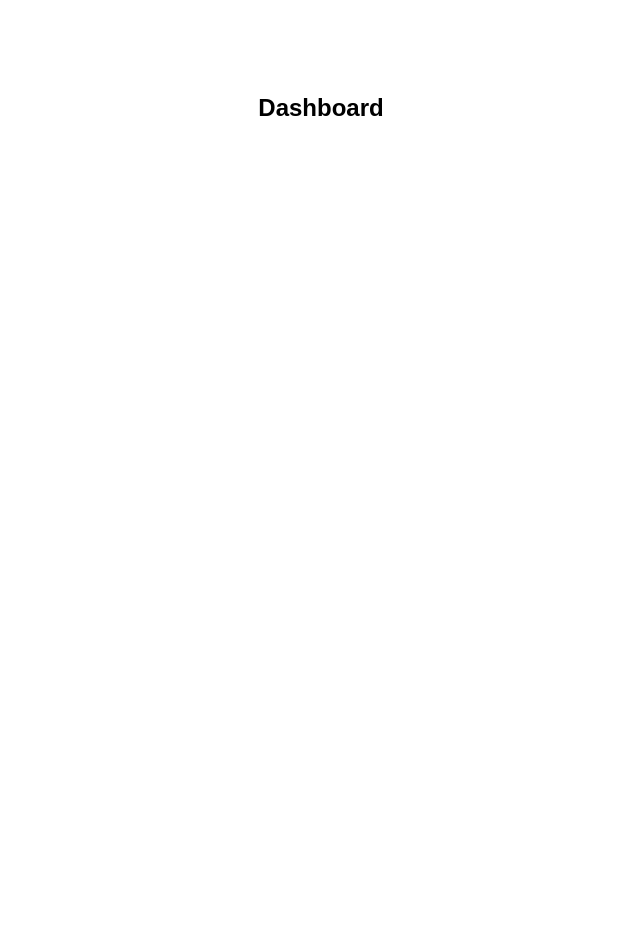
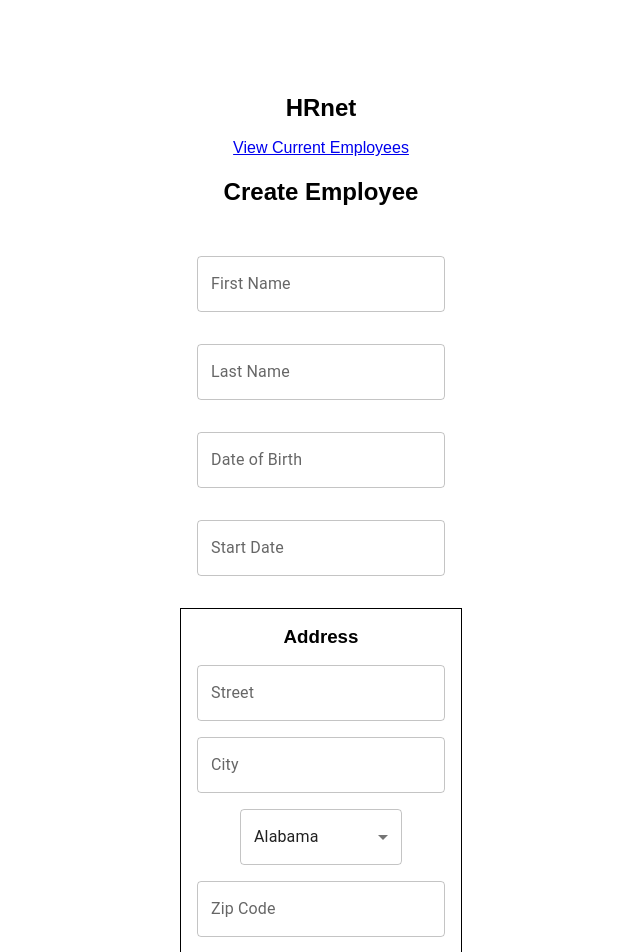
Before and after one commit to luisgarcia96/hrnet, a React app: page / in a window 1280 px wide. Shown: the top 952 px of the page, without its empty margins (319-959 px from the left). Before the commit the page ends 800 px from the top, so only its background shows below. Built offline with nearby package versions, Linux system fonts and the light colour scheme; the HTML template or start-up script is replaced by a standard one.

Commit message:
Add localization support and employee creation form

```diff
--- a/src/App.jsx
+++ b/src/App.jsx
@@ -1,15 +1,19 @@
 import { BrowserRouter } from "react-router-dom";
+import { LocalizationProvider } from "@mui/x-date-pickers";
+import { AdapterDayjs } from "@mui/x-date-pickers/AdapterDayjs";
 import "./styles/main.scss";
 import AppRouter from "./router";
 
 function App() {
 	return (
 		<div id="App">
-			<BrowserRouter>
-				<main>
-					<AppRouter />
-				</main>
-			</BrowserRouter>
+			<LocalizationProvider dateAdapter={AdapterDayjs}>
+				<BrowserRouter>
+					<main>
+						<AppRouter />
+					</main>
+				</BrowserRouter>
+			</LocalizationProvider>
 		</div>
 	);
 }
--- a/src/pages/Dashboard/Dashboard.jsx
+++ b/src/pages/Dashboard/Dashboard.jsx
@@ -1,9 +1,144 @@
+import { Link } from "react-router-dom";
 import styles from "./Dashboard.module.scss";
+import { Button, Select, TextField } from "@mui/material";
+import { DatePicker } from "@mui/x-date-pickers";
+import FormControl from "@mui/material/FormControl";
+import { useState } from "react";
+// import Select, { SelectChangeEvent } from "@mui/material/Select";
 
 const Dashboard = () => {
+	const [form, setForm] = useState({
+		firstName: "",
+		lastName: "",
+		dateOfBirth: "",
+		startDate: "",
+		street: "",
+		city: "",
+		state: "AL",
+		zip: "",
+		department: 'Sales',
+	});
+
 	return (
 		<div className={styles.dashboard}>
-			<h1>Dashboard</h1>
+			<h1>HRnet</h1>
+			<Link to="/employees">View Current Employees</Link>
+			<div className={styles.content}>
+				<h2>Create Employee</h2>
+				<TextField
+					label="First Name"
+					value={form.firstName}
+					onChange={(e) => setForm({ ...form, firstName: e.target.value })}
+				/>
+				<TextField
+					label="Last Name"
+					value={form.lastName}
+					onChange={(e) => setForm({ ...form, lastName: e.target.value })}
+				/>
+				<DatePicker
+					label="Date of Birth"
+					onChange={(date) => setForm({ ...form, dateOfBirth: date })}
+				/>
+				<DatePicker
+					label="Start Date"
+					onChange={(date) => setForm({ ...form, startDate: date })}
+				/>
+				<div className={styles.addressForm}>
+					<h3>Address</h3>
+					<TextField
+						label="Street"
+						value={form.street}
+						onChange={(e) => setForm({ ...form, street: e.target.value })}
+					/>
+					<TextField
+						label="City"
+						value={form.city}
+						onChange={(e) => setForm({ ...form, city: e.target.value })}
+					/>
+					<FormControl>
+						<Select
+							native
+							value={form.state}
+							onChange={(event) => {
+								setForm({
+									...form,
+									state: event.target.value,
+								});
+							}}
+						>
+							<option value="AL">Alabama</option>
+							<option value="AK">Alaska</option>
+							<option value="AZ">Arizona</option>
+							<option value="AR">Arkansas</option>
+							<option value="CA">California</option>
+							<option value="CO">Colorado</option>
+							<option value="CT">Connecticut</option>
+							<option value="DE">Delaware</option>
+							<option value="FL">Florida</option>
+							<option value="GA">Georgia</option>
+							<option value="HI">Hawaii</option>
+							<option value="ID">Idaho</option>
+							<option value="IL">Illinois</option>
+							<option value="IN">Indiana</option>
+							<option value="IA">Iowa</option>
+							<option value="KS">Kansas</option>
+							<option value="KY">Kentucky</option>
+							<option value="LA">Louisiana</option>
+							<option value="ME">Maine</option>
+							<option value="MD">Maryland</option>
+							<option value="MA">Massachusetts</option>
+							<option value="MI">Michigan</option>
+							<option value="MN">Minnesota</option>
+							<option value="MS">Mississippi</option>
+							<option value="MO">Missouri</option>
+							<option value="MT">Montana</option>
+							<option value="NE">Nebraska</option>
+							<option value="NV">Nevada</option>
+							<option value="NH">New Hampshire</option>
+							<option value="NJ">New Jersey</option>
+							<option value="NM">New Mexico</option>
+							<option value="NY">New York</option>
+							<option value="NC">North Carolina</option>
+							<option value="ND">North Dakota</option>
+							<option value="OH">Ohio</option>
+							<option value="OK">Oklahoma</option>
+							<option value="OR">Oregon</option>
+							<option value="PA">Pennsylvania</option>
+							<option value="RI">Rhode Island</option>
+							<option value="SC">South Carolina</option>
+							<option value="SD">South Dakota</option>
+							<option value="TN">Tennessee</option>
+							<option value="TX">Texas</option>
+							<option value="UT">Utah</option>
+							<option value="VT">Vermont</option>
+							<option value="VA">Virginia</option>
+							<option value="WA">Washington</option>
+							<option value="WV">West Virginia</option>
+							<option value="WI">Wisconsin</option>
+							<option value="WY">Wyoming</option>
+						</Select>
+					</FormControl>
+					<TextField
+						label="Zip Code"
+						value={form.zip}
+						onChange={(e) => setForm({ ...form, zip: e.target.value })}
+					/>
+				</div>
+				<FormControl>
+					<Select
+						native
+						label="Department"
+						value={form.department}
+						onChange={(e) => setForm({ ...form, department: e.target.value })}
+					>
+						<option value="Engineering">Engineering</option>
+						<option value="Human Resources">Human Resources</option>
+						<option value="Marketing">Marketing</option>
+						<option value="Sales">Sales</option>
+					</Select>
+				</FormControl>
+			</div>
+			<Button variant="contained">Contained</Button>
 		</div>
 	);
 };
--- a/src/pages/Dashboard/Dashboard.module.scss
+++ b/src/pages/Dashboard/Dashboard.module.scss
@@ -3,5 +3,27 @@
     flex-direction: column;
     align-items: center;
     max-width: 75rem;
-    margin: 5rem auto 0 auto;
+    margin: 5rem auto 5rem auto;
+
+    .content {
+        display: flex;
+        flex-direction: column;
+        align-items: center;
+        gap: 2rem;
+        width: 100%;
+        margin-bottom: 2rem;
+
+        .addressForm {
+            display: flex;
+            flex-direction: column;
+            align-items: center;
+            gap: 1rem;
+            padding: 1rem;
+            border: 1px solid #000;
+
+            h3 {
+                margin: 0;
+            }
+        }
+    }
 }
```
